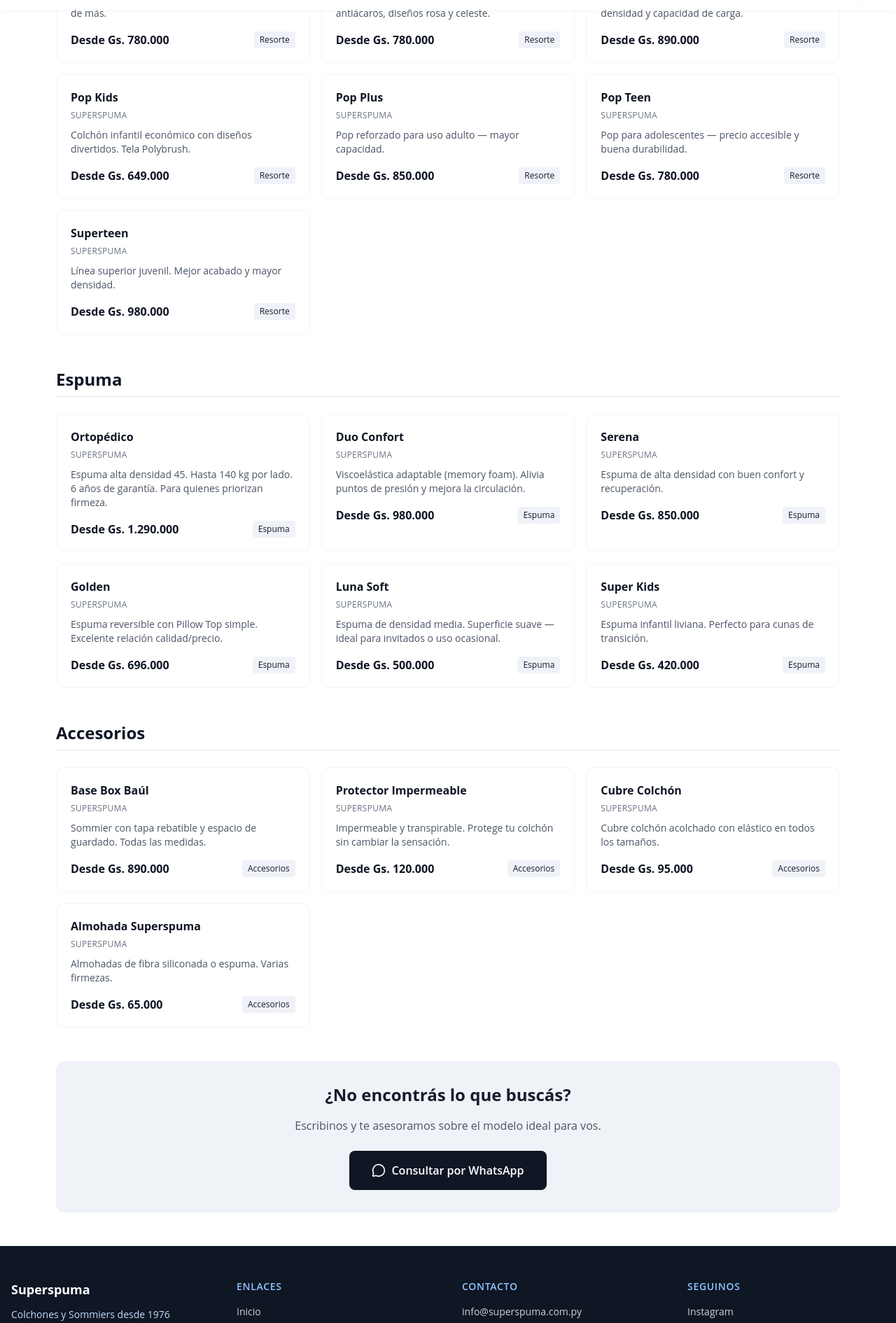
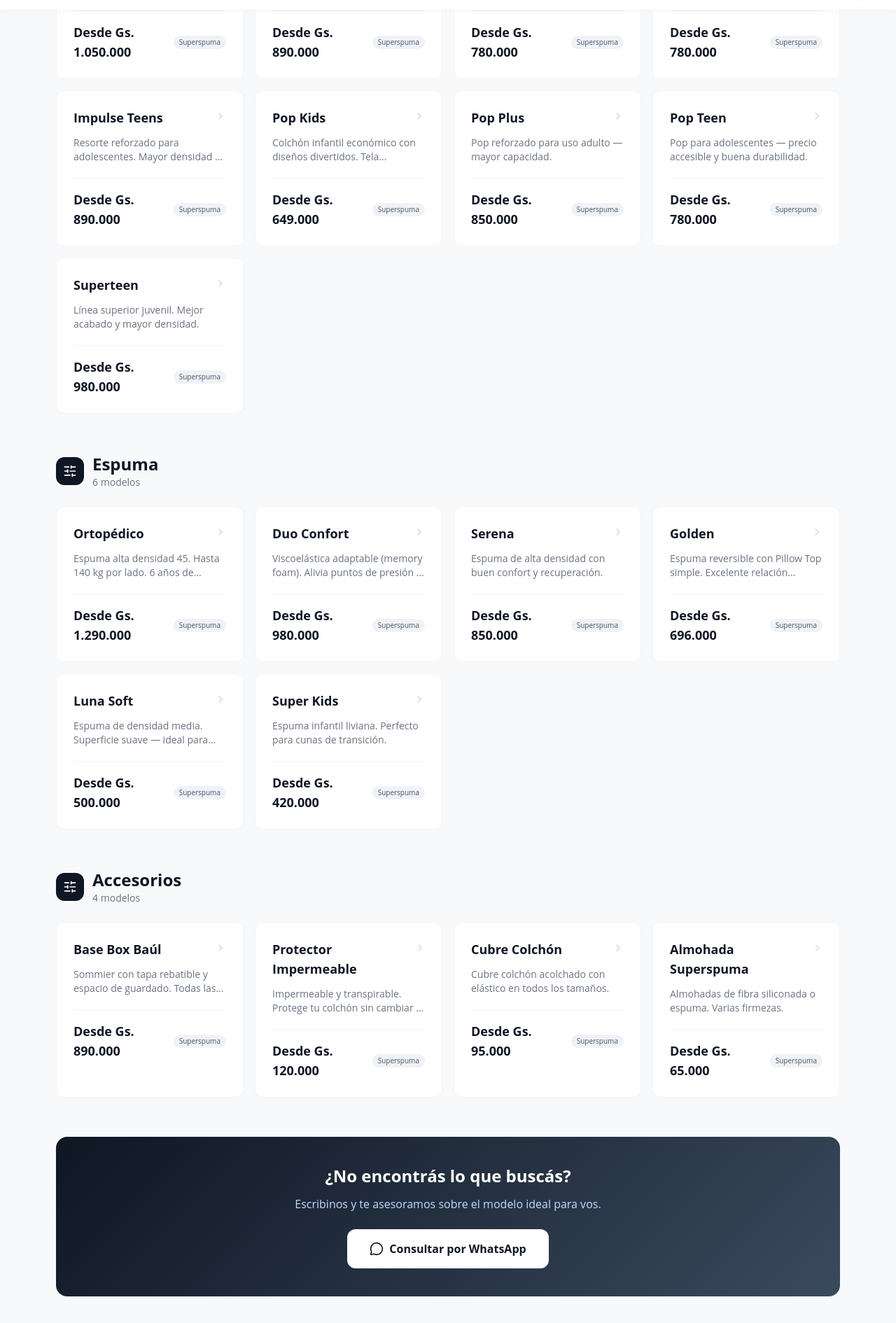
Before and after one commit to Ai-Whisperers/superspuma, a Next.js app: page /tienda in a window 1280 px wide. Shown: the part 786-2676 px from the top of the page at 70% size. Built offline with nearby package versions, Linux system fonts and the light colour scheme.

Commit message:
styling: redesigned product detail page + tienda page with hero banners, trust row, related products, better cards

```diff
--- a/app/producto/[slug]/page.tsx
+++ b/app/producto/[slug]/page.tsx
@@ -5,7 +5,10 @@
 import { WhatsAppFloat } from "@/components/whatsapp-float"
 import { MobileCta } from "@/components/mobile-cta"
 import raw from "@/content/es.json"
-import { MessageCircle, ChevronRight } from "lucide-react"
+import {
+  MessageCircle, ChevronRight, ShieldCheck, Truck, CreditCard,
+  Check, ArrowRight, Bed, Ruler, Phone,
+} from "lucide-react"
 import { notFound, useParams } from "next/navigation"
 
 const content = raw as any
@@ -25,6 +28,13 @@
   line: p.line ?? "Superspuma",
 }))
 
+const HERO_IMAGES = [
+  "https://images.unsplash.com/photo-1505693416388-ac5ce068fe85?auto=format&fit=crop&w=1200&q=80",
+  "https://images.unsplash.com/photo-1540518614846-7eded433c457?auto=format&fit=crop&w=1200&q=80",
+  "https://images.unsplash.com/photo-1522708323590-d24dbb6b0267?auto=format&fit=crop&w=1200&q=80",
+  "https://images.unsplash.com/photo-1631679706909-1844bbd07221?auto=format&fit=crop&w=1200&q=80",
+]
+
 export default function ProductoPage() {
   const params = useParams()
   const slugParam = params?.slug
@@ -34,41 +44,135 @@
   const product = allProducts.find((p: any) => p.slug === slug)
   if (!product) notFound()
 
-  const imgSrc = `https://images.unsplash.com/photo-1631679706909-1844bbd07221?auto=format&fit=crop&w=1200&q=80`
+  const imgSrc = HERO_IMAGES[Math.abs(slug.charCodeAt(0)) % HERO_IMAGES.length]
+  const waText = `Hola! Quiero info del colchón ${product.name} (${product.price})`
+  const waLink = `https://wa.me/595974202025?text=${encodeURIComponent(waText)}`
+
+  // Find related products (same category, excluding current)
+  const related = allProducts
+    .filter((p: any) => p.category === product.category && p.slug !== product.slug)
+    .slice(0, 4)
 
   return (
     <>
       <Header />
-      <div className="max-w-5xl mx-auto px-4 py-12">
-        <a href="/tienda" className="text-sm text-gray-500 hover:text-[#0F1624] flex items-center gap-1 mb-6">
-          <ChevronRight className="w-3 h-3 rotate-180" /> Volver a tienda
-        </a>
 
-        <div className="grid md:grid-cols-2 gap-8">
-          <div className="bg-[#F8F9FA] rounded-xl overflow-hidden">
-            <img src={imgSrc} alt={product.name} className="w-full h-80 object-cover" />
-          </div>
-          <div>
-            <span className="text-xs font-bold bg-[#EFF2F7] px-3 py-1 rounded-full">{product.category}</span>
-            <span className="text-xs font-bold bg-[#0F1624] text-white px-3 py-1 rounded-full ml-2">{product.line}</span>
-            <h1 className="text-3xl font-bold mt-4">{product.name}</h1>
-            <p className="text-gray-600 mt-2">{product.description}</p>
-            <p className="text-3xl font-bold text-[#0F1624] mt-6">{product.price}</p>
-            <p className="text-sm text-gray-500 mt-1">Precio desde. Consultá medidas disponibles.</p>
-            <p className="text-sm text-green-700 font-medium mt-2">Hasta 18 cuotas sin interés</p>
-            <a
-              href={`https://wa.me/595974202025?text=Hola!%20Quiero%20info%20del%20colch%C3%B3n%20${product.name}%20(${product.price})`}
-              target="_blank"
-              rel="noopener noreferrer"
-              className="mt-6 inline-flex items-center gap-2 bg-[#0F1624] text-white px-8 py-4 rounded-lg font-semibold hover:bg-[#3A4A5D] transition"
-            >
-              <MessageCircle className="w-5 h-5" /> Consultar por WhatsApp
-            </a>
+      {/* ── Breadcrumb ── */}
+      <div className="bg-[#F8F9FA] border-b border-gray-200">
+        <div className="mx-auto max-w-6xl px-4 py-3 flex items-center gap-2 text-sm text-gray-500">
+          <a href="/" className="hover:text-[#0F1624]">Inicio</a>
+          <ChevronRight className="w-3 h-3" />
+          <a href="/tienda" className="hover:text-[#0F1624]">Tienda</a>
+          <ChevronRight className="w-3 h-3" />
+          <span className="text-[#0F1624] font-medium">{product.name}</span>
+        </div>
+      </div>
+
+      {/* ── Product Detail ── */}
+      <section className="bg-white">
+        <div className="mx-auto max-w-6xl px-4 py-10">
+          <div className="grid md:grid-cols-2 gap-10">
+            {/* Image */}
+            <div className="relative rounded-2xl overflow-hidden bg-[#F8F9FA] aspect-square">
+              <img src={imgSrc} alt={product.name} className="w-full h-full object-cover" />
+              <div className="absolute top-4 left-4 flex gap-2">
+                <span className="bg-[#0F1624] text-white text-xs font-bold px-3 py-1.5 rounded-full">{product.category}</span>
+              </div>
+            </div>
+
+            {/* Info */}
+            <div className="flex flex-col justify-center">
+              <div className="flex items-center gap-3 mb-4">
+                <span className="text-xs font-bold bg-[#EFF2F7] text-[#0F1624] px-3 py-1.5 rounded-full">{product.category}</span>
+                <span className="text-xs font-bold bg-[#0F1624] text-white px-3 py-1.5 rounded-full">Línea {product.line}</span>
+              </div>
+
+              <h1 className="text-4xl font-extrabold text-[#0F1624]">{product.name}</h1>
+              <p className="mt-4 text-gray-600 text-lg leading-relaxed">{product.description}</p>
+
+              <div className="mt-8 p-6 bg-[#F8F9FA] rounded-xl">
+                <div className="text-3xl font-extrabold text-[#0F1624]">{product.price}</div>
+                <p className="text-sm text-gray-500 mt-1">Precio desde. Consultá medidas disponibles.</p>
+                <div className="mt-3 flex items-center gap-2 text-sm text-green-700 font-medium">
+                  <CreditCard className="w-4 h-4" /> Hasta 18 cuotas sin interés
+                </div>
+              </div>
+
+              <div className="mt-6 flex flex-col sm:flex-row gap-3">
+                <a href={waLink} target="_blank" rel="noopener noreferrer"
+                  className="flex-1 inline-flex items-center justify-center gap-2 bg-[#0F1624] text-white px-8 py-4 rounded-xl font-semibold hover:bg-[#3A4A5D] transition-all hover:scale-[1.02]">
+                  <MessageCircle className="w-5 h-5" /> Consultar por WhatsApp
+                </a>
+                <a href="/tiendas"
+                  className="inline-flex items-center justify-center gap-2 border-2 border-[#0F1624] text-[#0F1624] px-8 py-4 rounded-xl font-semibold hover:bg-[#0F1624] hover:text-white transition-all">
+                  <Bed className="w-5 h-5" /> Ver en tienda
+                </a>
+              </div>
+            </div>
           </div>
         </div>
-      </div>
+      </section>
+
+      {/* ── Trust Row ── */}
+      <section className="bg-[#F8F9FA] border-y border-gray-200">
+        <div className="mx-auto max-w-5xl px-4 py-8">
+          <div className="grid grid-cols-2 md:grid-cols-4 gap-6">
+            {[
+              { icon: Truck, text: "Envío a todo el país", sub: "Gratis desde Gs. 1M" },
+              { icon: ShieldCheck, text: "Garantía de fábrica", sub: "2 a 6 años" },
+              { icon: CreditCard, text: "18 cuotas sin interés", sub: "Todas las tarjetas" },
+              { icon: Phone, text: "Servicio técnico", sub: "0981 111 222" },
+            ].map((item, i) => (
+              <div key={i} className="flex items-center gap-3">
+                <div className="flex h-10 w-10 shrink-0 items-center justify-center rounded-lg bg-[#0F1624]">
+                  <item.icon className="w-5 h-5 text-white" />
+                </div>
+                <div>
+                  <div className="text-sm font-semibold text-[#0F1624]">{item.text}</div>
+                  <div className="text-xs text-gray-500">{item.sub}</div>
+                </div>
+              </div>
+            ))}
+          </div>
+        </div>
+      </section>
+
+      {/* ── Related Products ── */}
+      {related.length > 0 && (
+        <section className="bg-white">
+          <div className="mx-auto max-w-6xl px-4 py-12">
+            <h2 className="text-2xl font-bold text-[#0F1624]">Otros colchones de {product.category}</h2>
+            <div className="mt-6 grid grid-cols-1 sm:grid-cols-2 lg:grid-cols-4 gap-4">
+              {related.map((p: any) => (
+                <a key={p.slug} href={`/producto/${p.slug}`}
+                  className="group bg-[#F8F9FA] rounded-xl p-5 border border-gray-100 hover:shadow-lg transition-all">
+                  <h3 className="font-bold text-[#0F1624] group-hover:text-[#3A4A5D]">{p.name}</h3>
+                  <p className="text-sm text-gray-500 mt-2 line-clamp-2">{p.description}</p>
+                  <div className="mt-4 flex items-center justify-between">
+                    <span className="font-bold text-[#0F1624]">{p.price}</span>
+                    <ChevronRight className="w-4 h-4 text-gray-400 group-hover:text-[#0F1624] transition" />
+                  </div>
+                </a>
+              ))}
+            </div>
+          </div>
+        </section>
+      )}
+
+      {/* ── Final CTA ── */}
+      <section style={{ background: "linear-gradient(135deg, #0F1624 0%, #3A4A5D 100%)" }}>
+        <div className="mx-auto max-w-3xl px-4 py-16 text-center">
+          <h2 className="text-2xl font-bold text-white">¿Te interesa el {product.name}?</h2>
+          <p className="mt-3 text-blue-200">Escribinos y te confirmamos stock, precio final y cuotas.</p>
+          <a href={waLink} target="_blank" rel="noopener noreferrer"
+            className="mt-6 inline-flex items-center gap-2 bg-white text-[#0F1624] px-8 py-4 rounded-xl font-bold hover:scale-105 transition-all">
+            <MessageCircle className="w-5 h-5" /> Consultar ahora
+          </a>
+        </div>
+      </section>
+
       <Footer />
-      <WhatsAppFloat phone={content.whatsapp} message={`Hola! Quiero info del colchón ${product.name}`} />
+      <WhatsAppFloat phone={content.whatsapp} message={waText} />
       <MobileCta />
     </>
   )
--- a/app/tienda/page.tsx
+++ b/app/tienda/page.tsx
@@ -3,7 +3,7 @@
 import { WhatsAppFloat } from "@/components/whatsapp-float"
 import { MobileCta } from "@/components/mobile-cta"
 import raw from "@/content/es.json"
-import { MessageCircle } from "lucide-react"
+import { MessageCircle, Search, ChevronRight, SlidersHorizontal, ArrowRight } from "lucide-react"
 
 const content = raw as any
 
@@ -24,48 +24,76 @@
 
 const categories = Array.from(new Set(products.map((p: any) => String(p.category || "")).filter(Boolean))) as string[]
 
+const HERO_IMAGES = [
+  "https://images.unsplash.com/photo-1505693416388-ac5ce068fe85?auto=format&fit=crop&w=1400&q=80",
+  "https://images.unsplash.com/photo-1540518614846-7eded433c457?auto=format&fit=crop&w=1400&q=80",
+]
+
 export default function TiendaPage() {
   return (
     <>
       <Header />
-      <div className="max-w-6xl mx-auto px-4 py-12">
-        <h1 className="text-4xl font-bold mb-2">Tienda</h1>
-        <p className="text-gray-600 mb-10">Todos nuestros modelos. Consultá disponibilidad y precios por WhatsApp.</p>
 
-        {categories.map((cat) => (
-          <div key={cat} className="mb-12">
-            <h2 className="text-2xl font-bold text-[#0F1624] mb-6 border-b border-gray-200 pb-2">{cat}</h2>
-            <div className="grid grid-cols-1 sm:grid-cols-2 lg:grid-cols-3 gap-4">
-              {products.filter((p: any) => p.category === cat).map((p: any) => (
-                <a key={p.slug} href={`/producto/${p.slug}`} className="block bg-white rounded-xl p-5 border border-gray-100 hover:shadow-md transition group">
+      {/* ── Hero Banner ── */}
+      <section className="relative overflow-hidden" style={{ background: "linear-gradient(135deg, #0F1624 0%, #1a2744 100%)" }}>
+        <div className="absolute inset-0 opacity-10">
+          <div className="absolute top-10 right-10 w-72 h-72 bg-white rounded-full blur-3xl" />
+        </div>
+        <div className="relative z-10 mx-auto max-w-6xl px-4 py-16">
+          <h1 className="text-4xl md:text-5xl font-extrabold text-white">Nuestra Tienda</h1>
+          <p className="mt-4 text-lg text-blue-200 max-w-xl">{products.length} modelos de colchones, sommiers y accesorios. Encontrá tu descanso ideal.</p>
+        </div>
+      </section>
+
+      {/* ── Product Catalog ── */}
+      <section className="bg-[#F8F9FA]">
+        <div className="mx-auto max-w-6xl px-4 py-12">
+          {categories.map((cat) => {
+            const catProducts = products.filter((p: any) => p.category === cat)
+            return (
+              <div key={cat} className="mb-14">
+                <div className="flex items-center gap-3 mb-6">
+                  <div className="flex h-10 w-10 items-center justify-center rounded-xl bg-[#0F1624]">
+                    <SlidersHorizontal className="w-5 h-5 text-white" />
+                  </div>
                   <div>
-                    <h3 className="font-bold text-[#0F1624] group-hover:text-[#3A4A5D]">{p.name}</h3>
-                    <span className="text-xs text-gray-500 uppercase tracking-wide">{p.line}</span>
+                    <h2 className="text-2xl font-bold text-[#0F1624]">{cat}</h2>
+                    <p className="text-sm text-gray-500">{catProducts.length} modelos</p>
                   </div>
-                  <p className="text-sm text-gray-600 mt-2">{p.description}</p>
-                  <div className="flex items-center justify-between mt-4">
-                    <span className="font-bold text-[#0F1624]">{p.price}</span>
-                    <span className="text-xs bg-[#EFF2F7] px-2 py-1 rounded">{p.category}</span>
+                </div>
+                <div className="grid grid-cols-1 sm:grid-cols-2 lg:grid-cols-3 xl:grid-cols-4 gap-4">
+                  {catProducts.map((p: any) => (
+                    <a key={p.slug} href={`/producto/${p.slug}`}
+                      className="group bg-white rounded-xl p-6 border border-gray-100 hover:shadow-lg hover:border-gray-200 transition-all hover:scale-[1.01]">
+                      <div className="flex items-start justify-between mb-3">
+                        <h3 className="font-bold text-[#0F1624] group-hover:text-[#3A4A5D] text-lg">{p.name}</h3>
+                        <ChevronRight className="w-4 h-4 text-gray-300 group-hover:text-[#0F1624] transition mt-1" />
+                      </div>
+                      <p className="text-sm text-gray-500 line-clamp-2 min-h-[40px]">{p.description}</p>
+                      <div className="mt-5 pt-4 border-t border-gray-100 flex items-center justify-between">
+                        <span className="text-lg font-bold text-[#0F1624]">{p.price}</span>
+                        <span className="text-[10px] bg-[#EFF2F7] text-gray-600 px-2 py-0.5 rounded-full">{p.line}</span>
                       </div>
                     </a>
                   ))}
                 </div>
               </div>
-        ))}
+            )
+          })}
 
-        <div className="bg-[#EFF2F7] rounded-xl p-8 text-center mt-8">
-          <h2 className="text-2xl font-bold mb-4">¿No encontrás lo que buscás?</h2>
-          <p className="text-gray-600 mb-6">Escribinos y te asesoramos sobre el modelo ideal para vos.</p>
-          <a
-            href="https://wa.me/595974202025?text=Hola!%20Quiero%20asesoramiento%20para%20elegir%20un%20colch%C3%B3n"
-            target="_blank"
-            rel="noopener noreferrer"
-            className="inline-flex items-center gap-2 bg-[#0F1624] text-white px-8 py-4 rounded-lg font-semibold hover:bg-[#3A4A5D] transition"
-          >
+          {/* ── Help CTA ── */}
+          <div className="rounded-2xl p-10 text-center" style={{ background: "linear-gradient(135deg, #0F1624 0%, #3A4A5D 100%)" }}>
+            <h2 className="text-2xl font-bold text-white">¿No encontrás lo que buscás?</h2>
+            <p className="mt-3 text-blue-200">Escribinos y te asesoramos sobre el modelo ideal para vos.</p>
+            <a href="https://wa.me/595974202025?text=Hola!%20Quiero%20asesoramiento%20para%20elegir%20un%20colch%C3%B3n"
+              target="_blank" rel="noopener noreferrer"
+              className="mt-6 inline-flex items-center gap-2 bg-white text-[#0F1624] px-8 py-4 rounded-xl font-bold hover:scale-105 transition-all">
               <MessageCircle className="w-5 h-5" /> Consultar por WhatsApp
             </a>
           </div>
         </div>
+      </section>
+
       <Footer />
       <WhatsAppFloat phone={content.whatsapp} message="Hola! Quiero ver colchones disponibles" />
       <MobileCta />
```
Lines whose indentation alone changed are shown as unchanged.
